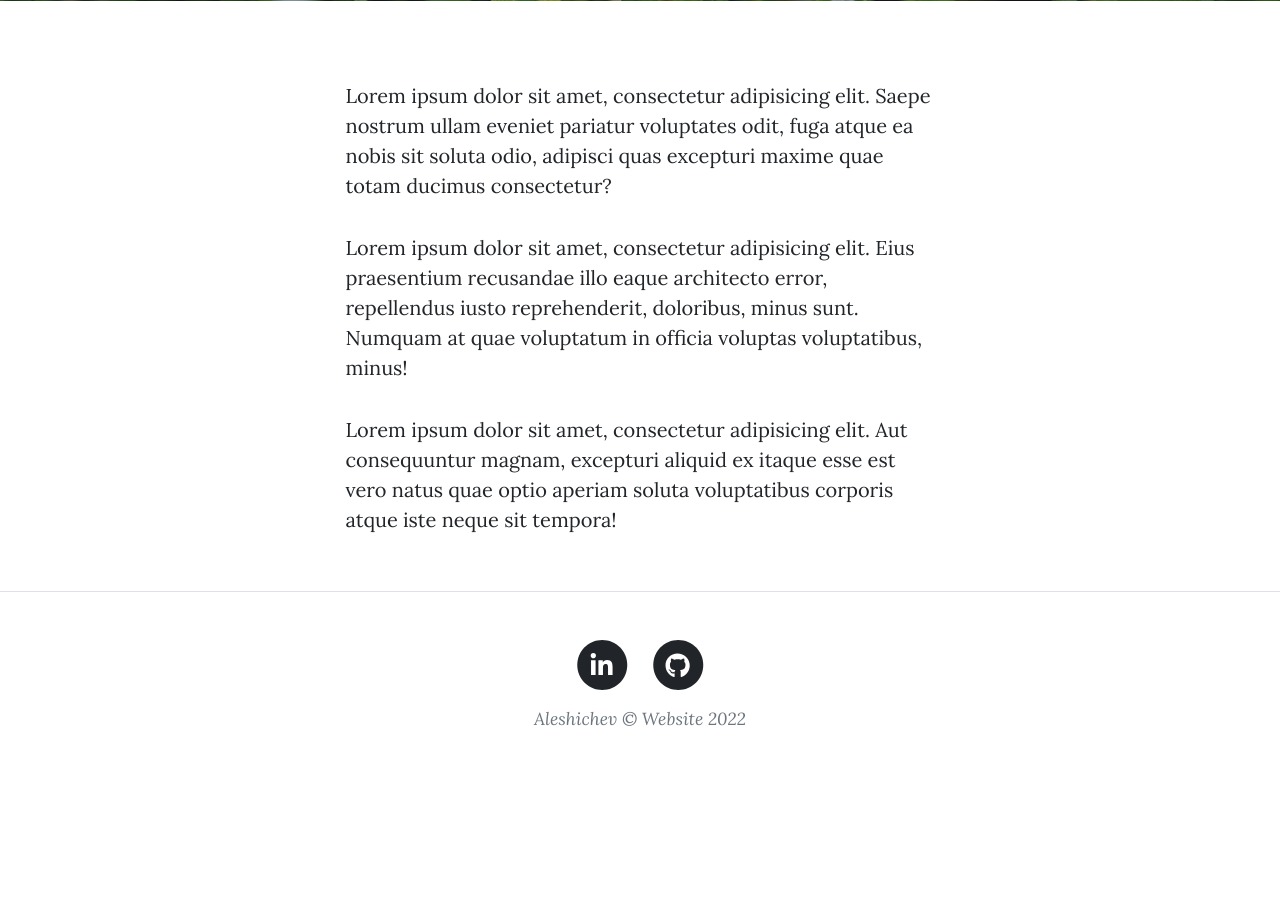
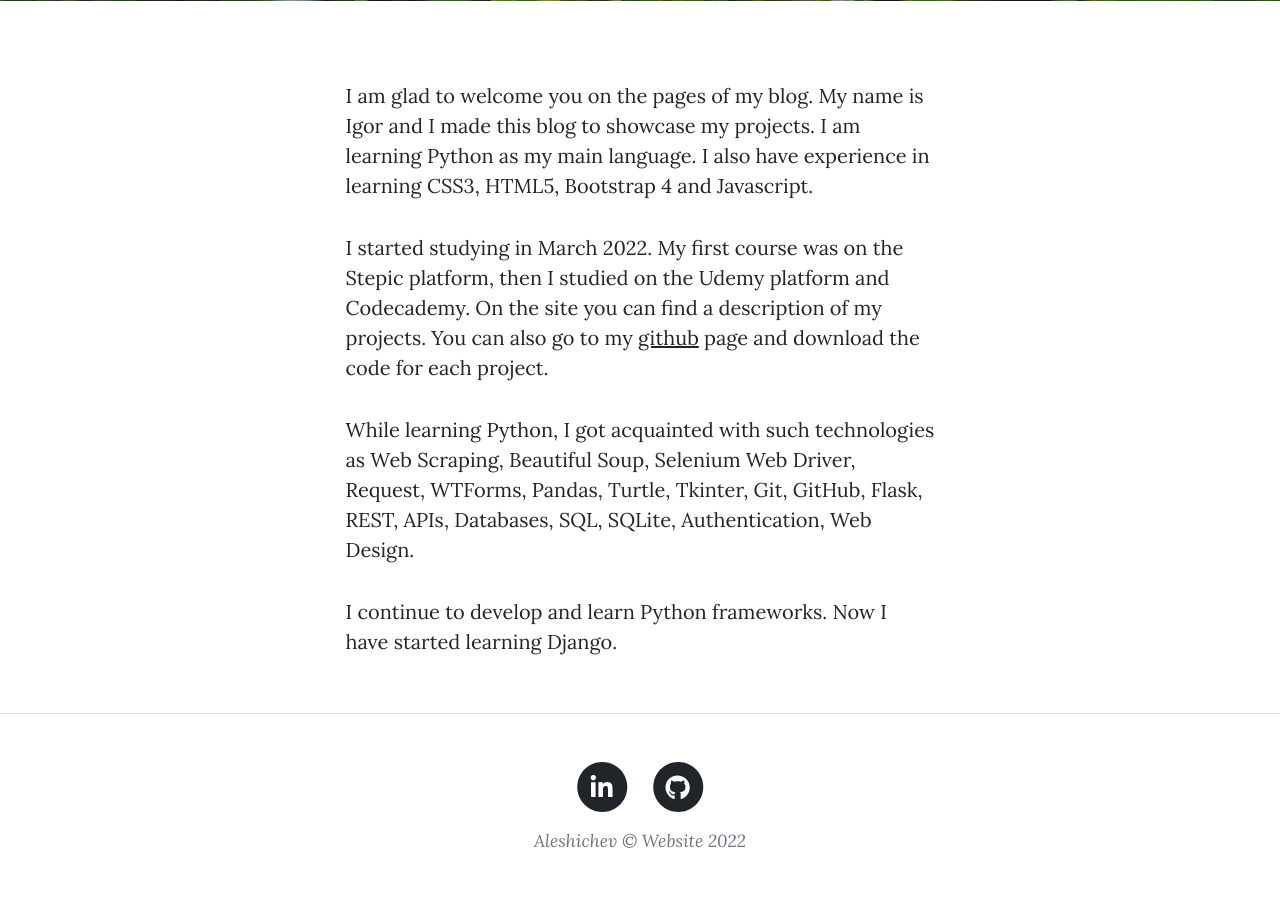
Before and after one commit to Aleshichev/my_flask_projects_blog, a Flask app: page /about in a window 1280 px wide. Shown: the part 531-1434 px from the top of the page. Before the commit the page ends 1257 px from the top, so only its background shows below. Run offline with Flask 2, Linux system fonts and the light colour scheme; some libraries are stand-ins or nearby versions.

Commit message:
готовый проект дополнил 1

```diff
--- a/templates/about.html
+++ b/templates/about.html
@@ -17,9 +17,18 @@
             <div class="container px-4 px-lg-5">
                 <div class="row gx-4 gx-lg-5 justify-content-center">
                     <div class="col-md-10 col-lg-8 col-xl-7">
-                        <p>Lorem ipsum dolor sit amet, consectetur adipisicing elit. Saepe nostrum ullam eveniet pariatur voluptates odit, fuga atque ea nobis sit soluta odio, adipisci quas excepturi maxime quae totam ducimus consectetur?</p>
-                        <p>Lorem ipsum dolor sit amet, consectetur adipisicing elit. Eius praesentium recusandae illo eaque architecto error, repellendus iusto reprehenderit, doloribus, minus sunt. Numquam at quae voluptatum in officia voluptas voluptatibus, minus!</p>
-                        <p>Lorem ipsum dolor sit amet, consectetur adipisicing elit. Aut consequuntur magnam, excepturi aliquid ex itaque esse est vero natus quae optio aperiam soluta voluptatibus corporis atque iste neque sit tempora!</p>
+                        <p>I am glad to welcome you on the pages of my blog.
+                            My name is Igor and I made this blog to showcase my projects.
+                            I am learning Python as my main language.
+                            I also have experience in learning CSS3, HTML5, Bootstrap 4 and Javascript.</p>
+                        <p>I started studying in March 2022. My first course was on the Stepic platform,
+                            then I studied on the Udemy platform and Codecademy. On the site you can find
+                            a description of my projects. You can also go to my
+                            <a target="_blank" href="https://github.com/Aleshichev">github</a> page and download the code for each project.</p>
+                        <p>While learning Python, I got acquainted with such technologies as Web Scraping,
+                            Beautiful Soup, Selenium Web Driver, Request, WTForms, Pandas, Turtle, Tkinter,
+                            Git, GitHub, Flask, REST, APIs, Databases, SQL, SQLite, Authentication, Web Design.</p>
+                        <p>I continue to develop and learn Python frameworks. Now I have started learning Django.</p>
                     </div>
                 </div>
             </div>
--- a/templates/register.html
+++ b/templates/register.html
@@ -20,7 +20,7 @@
   <div class="container">
     <div class="row">
       <div class="col-lg-8 col-md-10 mx-auto">
-        <p>Want to get in touch? Fill out the form below to send me a message and I will get back to you as soon as possible!</p>
+        <p>Please enter your personal details</p>
                 {{ wtf.quick_form(form, novalidate=True, button_map={"submit": "primary my-4"}) }}
 
       </div>
```
